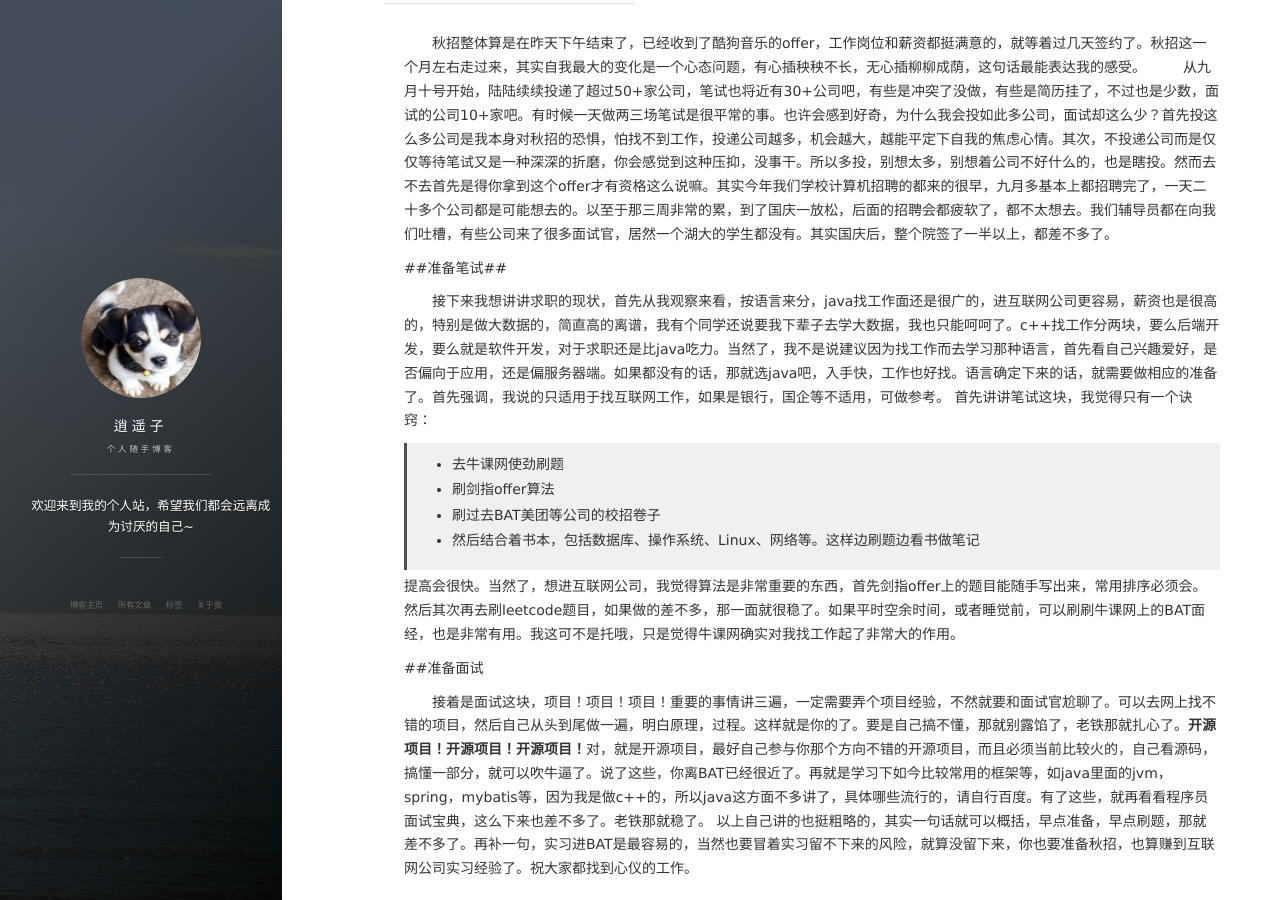
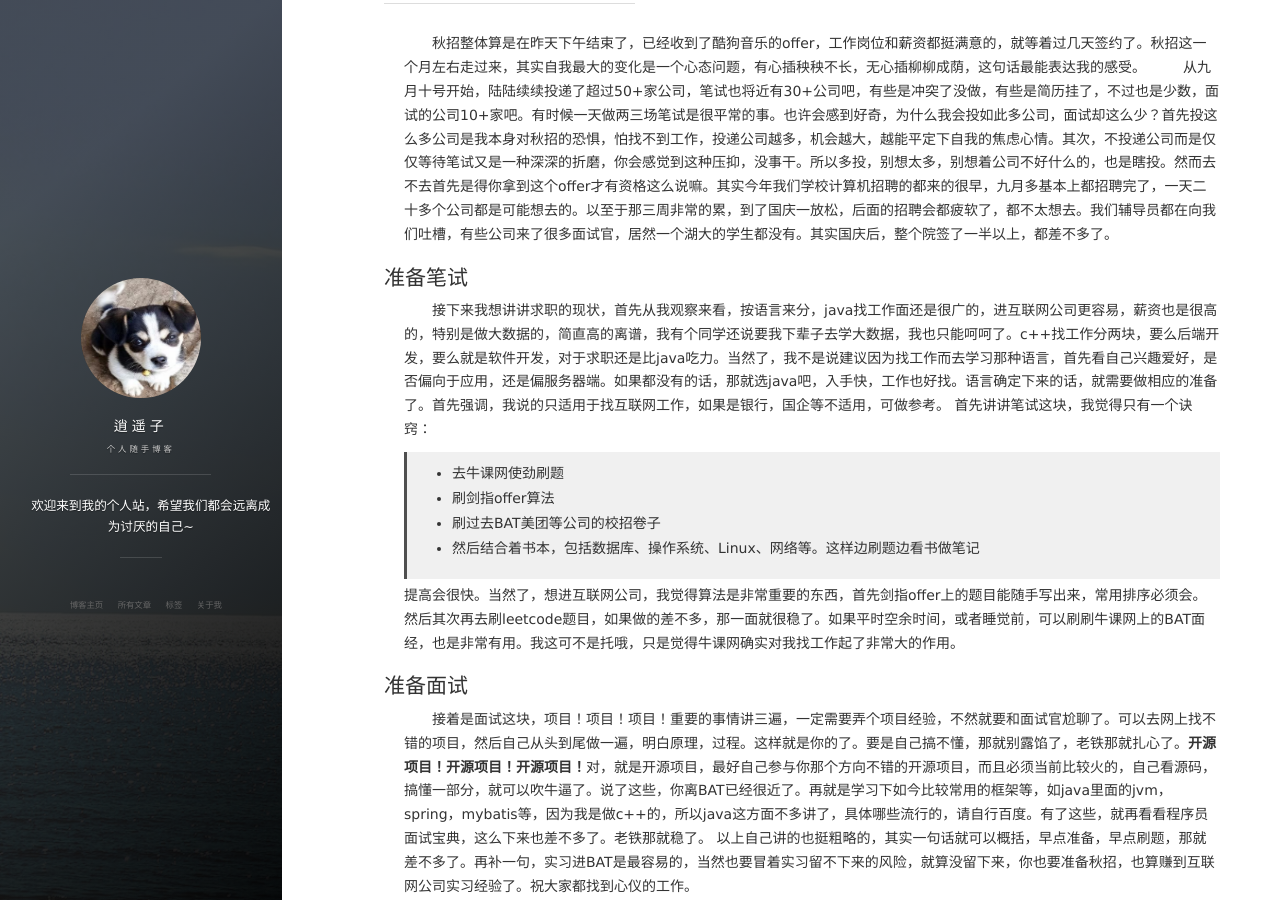
Before and after one commit to leezhu/leezhu.github.io, a Jekyll site: the page built from _posts/2017-11-14-秋招找工作那点事儿.md, in a window 1280 px wide and 900 px high, scrolled down 194 px. Built offline with Jekyll 4.4.1, drawn with Linux system fonts in a browser that asks for light colours; nearby versions of some CDN libraries; comment, search, counter and statistics services are not loaded.

```diff
--- a/_posts/2017-11-14-秋招找工作那点事儿.md
+++ b/_posts/2017-11-14-秋招找工作那点事儿.md
@@ -12,7 +12,7 @@ tag: 感悟
 
   从九月十号开始，陆陆续续投递了超过50+家公司，笔试也将近有30+公司吧，有些是冲突了没做，有些是简历挂了，不过也是少数，面试的公司10+家吧。有时候一天做两三场笔试是很平常的事。也许会感到好奇，为什么我会投如此多公司，面试却这么少？首先投这么多公司是我本身对秋招的恐惧，怕找不到工作，投递公司越多，机会越大，越能平定下自我的焦虑心情。其次，不投递公司而是仅仅等待笔试又是一种深深的折磨，你会感觉到这种压抑，没事干。所以多投，别想太多，别想着公司不好什么的，也是瞎投。然而去不去首先是得你拿到这个offer才有资格这么说嘛。其实今年我们学校计算机招聘的都来的很早，九月多基本上都招聘完了，一天二十多个公司都是可能想去的。以至于那三周非常的累，到了国庆一放松，后面的招聘会都疲软了，都不太想去。我们辅导员都在向我们吐槽，有些公司来了很多面试官，居然一个湖大的学生都没有。其实国庆后，整个院签了一半以上，都差不多了。
 
-##准备笔试##
+## 准备笔试
 
 　　接下来我想讲讲求职的现状，首先从我观察来看，按语言来分，java找工作面还是很广的，进互联网公司更容易，薪资也是很高的，特别是做大数据的，简直高的离谱，我有个同学还说要我下辈子去学大数据，我也只能呵呵了。c++找工作分两块，要么后端开发，要么就是软件开发，对于求职还是比java吃力。当然了，我不是说建议因为找工作而去学习那种语言，首先看自己兴趣爱好，是否偏向于应用，还是偏服务器端。如果都没有的话，那就选java吧，入手快，工作也好找。语言确定下来的话，就需要做相应的准备了。首先强调，我说的只适用于找互联网工作，如果是银行，国企等不适用，可做参考。 首先讲讲笔试这块，我觉得只有一个诀窍：
 > * 去牛课网使劲刷题
@@ -22,6 +22,6 @@ tag: 感悟
 
 提高会很快。当然了，想进互联网公司，我觉得算法是非常重要的东西，首先剑指offer上的题目能随手写出来，常用排序必须会。然后其次再去刷leetcode题目，如果做的差不多，那一面就很稳了。如果平时空余时间，或者睡觉前，可以刷刷牛课网上的BAT面经，也是非常有用。我这可不是托哦，只是觉得牛课网确实对我找工作起了非常大的作用。
 
-##准备面试
+## 准备面试
 
 　　接着是面试这块，项目！项目！项目！重要的事情讲三遍，一定需要弄个项目经验，不然就要和面试官尬聊了。可以去网上找不错的项目，然后自己从头到尾做一遍，明白原理，过程。这样就是你的了。要是自己搞不懂，那就别露馅了，老铁那就扎心了。**开源项目！开源项目！开源项目！**对，就是开源项目，最好自己参与你那个方向不错的开源项目，而且必须当前比较火的，自己看源码，搞懂一部分，就可以吹牛逼了。说了这些，你离BAT已经很近了。再就是学习下如今比较常用的框架等，如java里面的jvm，spring，mybatis等，因为我是做c++的，所以java这方面不多讲了，具体哪些流行的，请自行百度。有了这些，就再看看程序员面试宝典，这么下来也差不多了。老铁那就稳了。 以上自己讲的也挺粗略的，其实一句话就可以概括，早点准备，早点刷题，那就差不多了。再补一句，实习进BAT是最容易的，当然也要冒着实习留不下来的风险，就算没留下来，你也要准备秋招，也算赚到互联网公司实习经验了。祝大家都找到心仪的工作。
```
